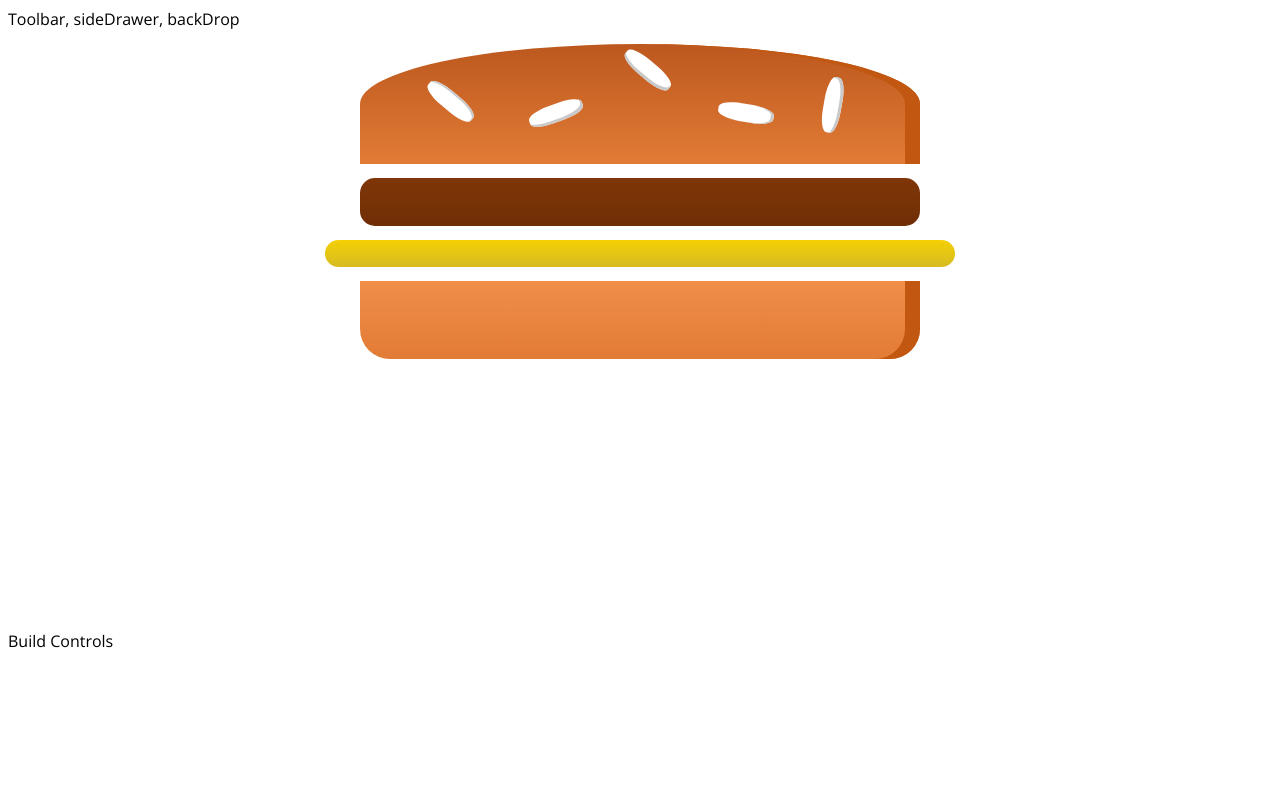
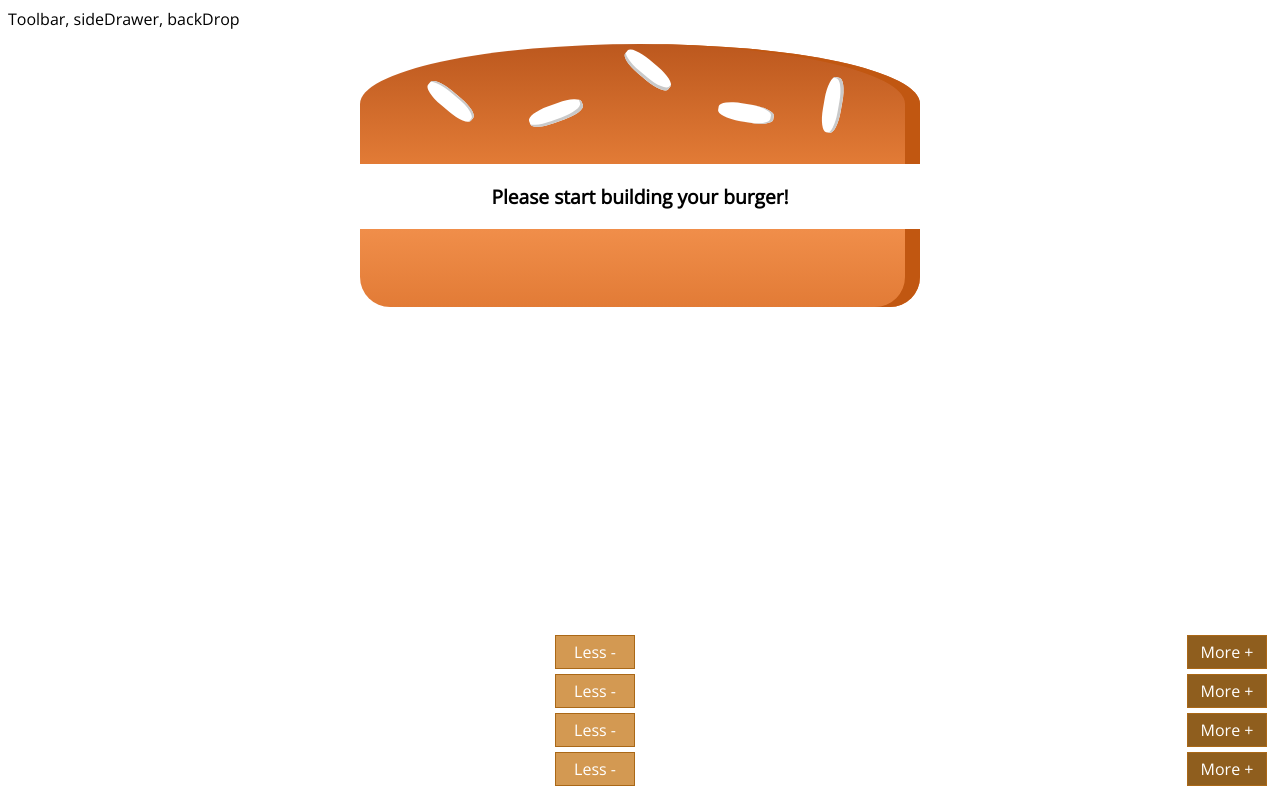
Before and after one commit to ashleynicole472/HamburgerApp, a React app in the folder burger-app/: page / in a window 1280 px wide. Built offline with nearby package versions, Linux system fonts and the light colour scheme.

Commit message:
created reusable controls to add and remove ingredient

```diff
--- /dev/null
+++ b/burger-app/src/Components/Burger/BuildControls/BuildControl/BuildControl.css
@@ -0,0 +1,56 @@
+.BuildControl {
+    display: flex;
+    justify-content: space-between;
+    align-items: center;
+    margin: 5px 0;
+}
+
+.BuildControl button {
+    display: block;
+    font: inherit;
+    padding: 5px;
+    margin: 0 5px;
+    width: 80px;
+    border: 1px solid #AA6817;
+    cursor: pointer;
+    outline: none;
+}
+
+.BuildControl button:disabled {
+    background-color: #AC9980;
+    border: 1px solid #7E7365;
+    color: #ccc;
+    cursor: default;
+}
+
+.BuildControl button:hover:disabled {
+    background-color: #AC9980;
+    color: #ccc;
+    cursor: not-allowed;
+}
+
+.Label {
+    padding: 10px;
+    font-weight: bold;
+    width: 80px;
+}
+
+.BuildControl .Less {
+    background-color: #D39952;
+    color: white;
+}
+
+.BuildControl .More {
+    background-color: #8F5E1E;
+    color: white;
+}
+
+.BuildControl .Less:hover, .BuildControl .Less:active {
+    background-color: #DAA972;
+    color: white;
+}
+
+.BuildControl .More:hover,.BuildControl .More:active {
+    background-color: #99703F;
+    color: white;
+}
--- /dev/null
+++ b/burger-app/src/Components/Burger/BuildControls/BuildControl/BuildControl.js
@@ -0,0 +1,12 @@
+import React from 'react';
+import classes from './BuildControl.css'
+
+const buildControl = (props) => (
+  <div className={classes.BuildControl}>
+    <div className={classes.label}>{props.lable}</div>
+    <button className={classes.Less}>Less  -</button>
+    <button className={classes.More}>More  +</button>
+  </div>
+)
+
+export default buildControl;
--- /dev/null
+++ b/burger-app/src/Components/Burger/BuildControls/BuildControls.css
@@ -0,0 +1,10 @@
+.buildControls {
+  width: 100%;
+  background-color: #CF8F2E;
+  display: flex;
+  align-items: center;
+  box-shadow: 0 2PX 1PX #CCC;
+  margin: auto;
+  padding: 10PX 0;
+
+}
--- /dev/null
+++ b/burger-app/src/Components/Burger/BuildControls/BuildControls.js
@@ -0,0 +1,21 @@
+import React from 'react';
+import classes from './BuildControls.css'
+import BuildControl from './BuildControl/BuildControl'
+
+const controls = [
+  {label: 'Lettuce', type: 'lettuce'},
+  {label: 'Bacon', type: 'bacon'},
+  {label: 'Meat', type: 'meat'},
+  {label: 'Cheese', type: 'cheese'},
+
+];
+
+const buildControls = (props) => (
+    <div className={classes.BuildControls}>
+      {controls.map(ctrl => (
+      <BuildControl key={ctrl.label} label={ctrl.label} />
+      ))}
+    </div>
+);
+
+export default buildControls
--- a/burger-app/src/Components/Burger/Burger.js
+++ b/burger-app/src/Components/Burger/Burger.js
@@ -4,14 +4,25 @@
 import BurgerIngredient from './BurgerIngredients/BurgerIngredient';
 
 const burger = ( props ) => {
+  let transformedIngredients = Object.keys( props.ingredients )
+      .map( igKey => {
+          return [...Array( props.ingredients[igKey] )].map( ( _, i ) => {
+              return <BurgerIngredient key={igKey + i} type={igKey} />;
+          } );
+      } ).reduce((arr, el) => {
+        return arr.concat(el)
+      }, []);
+      if(transformedIngredients.length === 0){
+         transformedIngredients = <p>Please start building your burger!</p>
+      }
+      console.log(transformedIngredients);
   return (
     <div className={classes.Burger}>
       <BurgerIngredient type='bread-top' />
-      <BurgerIngredient type='meat' />
-      <BurgerIngredient type='cheese' />
+      {transformedIngredients}
       <BurgerIngredient type='bread-bottom' />
     </div>
-  );
+  )
 };
 
 export default burger;
--- a/burger-app/src/Components/Burger/BurgerIngredients/BurgerIngredient.js
+++ b/burger-app/src/Components/Burger/BurgerIngredients/BurgerIngredient.js
@@ -36,9 +36,9 @@
                   <div className={classes.Bacon}></div>
                 );
                 break;
-            case ( 'salad' ):
+            case ( 'lettuce' ):
                 ingredient = (
-                  <div className={classes.Salad}></div>
+                  <div className={classes.Lettuce}></div>
                 );
                 break;
             default:
--- a/burger-app/src/Components/Burger/BurgerIngredients/BurgerIngredients.css
+++ b/burger-app/src/Components/Burger/BurgerIngredients/BurgerIngredients.css
@@ -97,7 +97,7 @@
     border-radius: 20px;
 }
 
-.Salad {
+.Lettuce {
     width: 85%;
     height: 7%;
     margin: 2% auto;
--- a/burger-app/src/Containers/BurgerBuilder/BurgerBuilder.js
+++ b/burger-app/src/Containers/BurgerBuilder/BurgerBuilder.js
@@ -1,24 +1,25 @@
 import React, { Component } from 'react';
 import Aux from '../../hoc/Aux';
 import Burger from '../../Components/Burger/Burger';
+import BuildControls from '../../Components/Burger/BuildControls/BuildControls'
 
 class BurgerBuilder extends Component {
   constructor(props){
     super(props);
     this.state = {
-      ingredient: {
-        salad: 1,
-        meat: 1,
-        bacon: 2,
-        cheese:2,
+      ingredients: {
+        lettuce: 0,
+        meat: 0,
+        bacon: 0,
+        cheese:0,
       }
     }
   }
   render(){
     return(
       <Aux>
-        <Burger />
-        <div>Build Controls</div>
+        <Burger ingredients={this.state.ingredients}/>
+        <BuildControls />
       </Aux>
     );
   }
```
